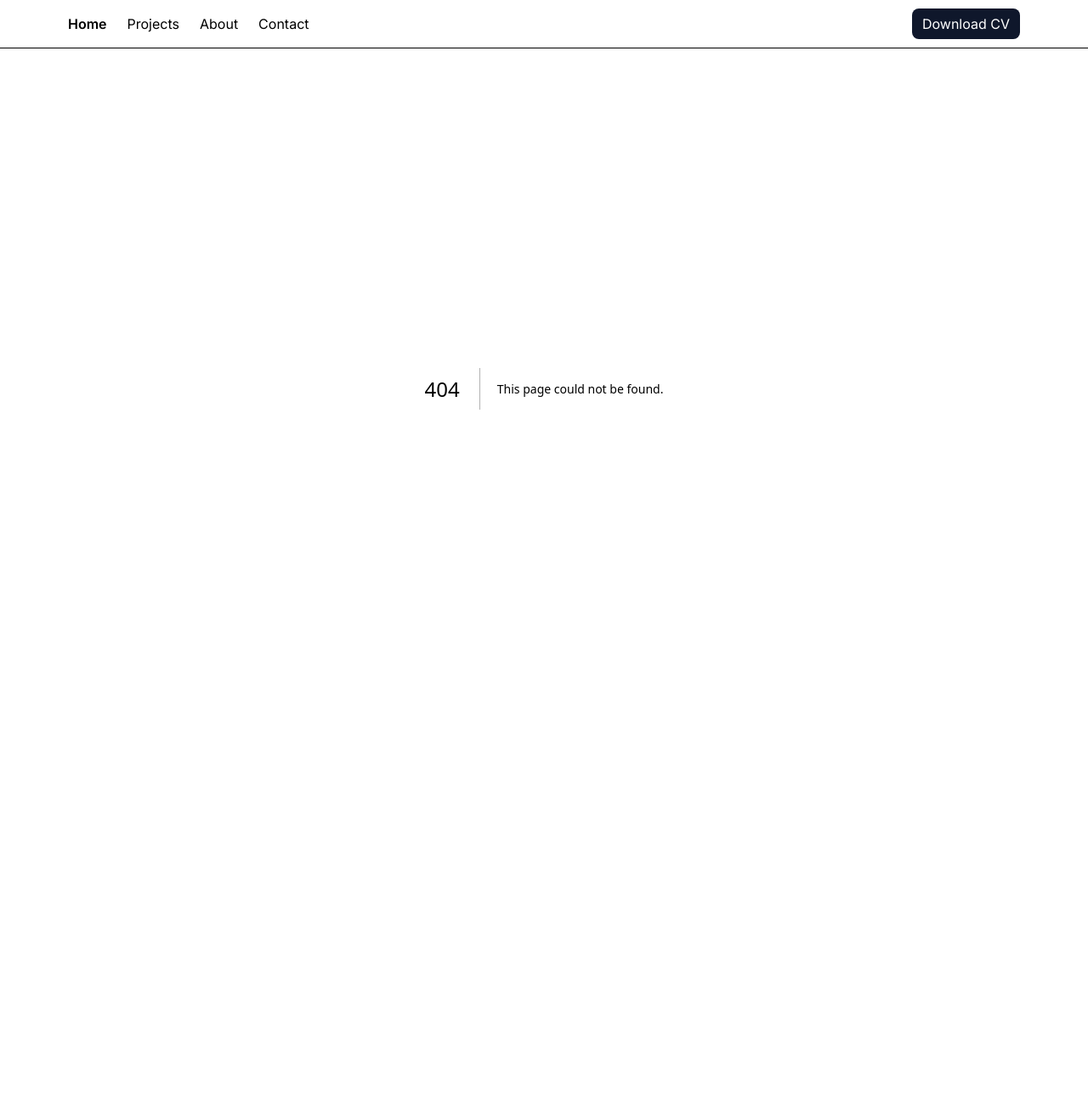
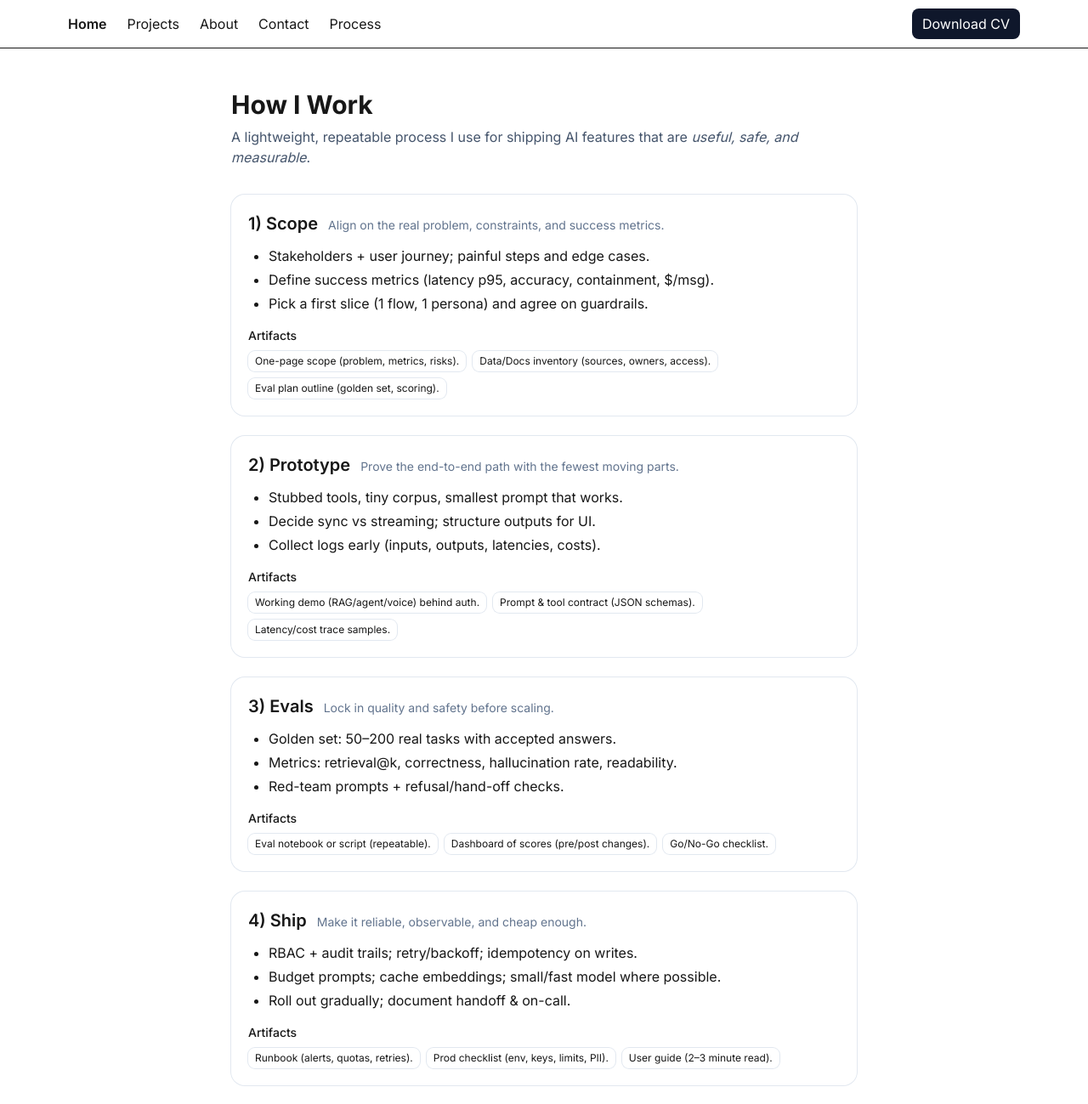
Before and after one commit to bugfreewaldo/osvaldo-portfolio, a Next.js app: page /process in a window 1280 px wide. Before the commit this address had no page. Shown: the top 1299 px of the page at 85% size. Before the commit the page ends 857 px from the top, so only its background shows below. Built offline with nearby package versions, Linux system fonts and the light colour scheme.

Commit message:
sitemap: add/process

```diff
--- a/src/app/about/page.tsx
+++ b/src/app/about/page.tsx
@@ -1,3 +1,4 @@
+import Testimonials from "../components/Testimonials";
 export const metadata = { title: "About & Education" };
 
 // ---------- Education ----------
@@ -167,6 +168,8 @@ export default function AboutPage() {
           Tip: list only items relevant to AI/engineering or that signal rigor (cloud, data, security).
         </p>
       </section>
+      <Testimonials />
+
     </main>
   );
 }
--- /dev/null
+++ b/src/app/components/Testimonials.tsx
@@ -0,0 +1,59 @@
+export type Testimonial = {
+  quote: string;
+  name: string;
+  title?: string;
+  link?: string; // LinkedIn, etc.
+};
+
+const TESTIMONIALS: Testimonial[] = [
+  {
+    quote:
+      "Waldo translates vague business needs into shippable AI systems. Latency, cost, and safety are always under control.",
+    name: "Russell Diaz",
+    title: "Chief Executive Officer, Shining Image",
+    link: "https://www.linkedin.com/in/russell-diaz-38037a150/",
+  },
+  {
+    quote:
+      "Our team adopted his voice agent with minimal friction—clean handoffs and clear observability from day one.",
+    name: "Emily Strauss",
+    title: "Sales Manager, Shining Image",
+    link: "https://www.linkedin.com/in/emily-diaz-817370225/",
+  },
+  {
+    quote:
+      "The MILA RAG assistant shipped with proper evals and citations. Clinicians trusted it because the UX was measured.",
+    name: "Dr. Jorge NG Chinkee",
+    title: "Chief Medical Officer, Hospital Materno Infantil José Domingo de Obaldía",
+    link: "https://www.linkedin.com/in/jorge-ng-chinkee-a9413a61/",
+  },
+];
+
+export default function Testimonials() {
+  return (
+    <section className="mt-12">
+      <h2 className="text-2xl font-bold">Testimonials</h2>
+      <div className="grid sm:grid-cols-2 gap-6 mt-6">
+        {TESTIMONIALS.map((t) => (
+          <figure key={t.name} className="p-5 rounded-2xl ring-1 ring-slate-200 dark:ring-slate-800">
+            <blockquote className="text-slate-700 dark:text-slate-200">
+              “{t.quote}”
+            </blockquote>
+            <figcaption className="mt-4 text-sm text-slate-500">
+              <div className="font-medium text-slate-700 dark:text-slate-300">
+                {t.link ? (
+                  <a href={t.link} target="_blank" rel="noopener noreferrer" className="underline">
+                    {t.name}
+                  </a>
+                ) : (
+                  t.name
+                )}
+              </div>
+              {t.title && <div>{t.title}</div>}
+            </figcaption>
+          </figure>
+        ))}
+      </div>
+    </section>
+  );
+}
--- a/src/app/layout.tsx
+++ b/src/app/layout.tsx
@@ -50,6 +50,7 @@ export default function RootLayout({ children }: { children: React.ReactNode })
   <Link href="/projects">Projects</Link>
   <Link href="/about">About</Link> {/* ← added */}
   <Link href="/contact">Contact</Link>
+  <Link href="/process">Process</Link>
   <a
     href="/Osvaldo_Restrepo_Resume.pdf"
     target="_blank"
--- /dev/null
+++ b/src/app/process/page.tsx
@@ -0,0 +1,124 @@
+export const metadata = { title: "How I Work — Process" };
+
+type Phase = {
+  title: string;
+  goal: string;
+  bullets: string[];
+  artifacts: string[];
+};
+
+const PHASES: Phase[] = [
+  {
+    title: "1) Scope",
+    goal: "Align on the real problem, constraints, and success metrics.",
+    bullets: [
+      "Stakeholders + user journey; painful steps and edge cases.",
+      "Define success metrics (latency p95, accuracy, containment, $/msg).",
+      "Pick a first slice (1 flow, 1 persona) and agree on guardrails.",
+    ],
+    artifacts: [
+      "One-page scope (problem, metrics, risks).",
+      "Data/Docs inventory (sources, owners, access).",
+      "Eval plan outline (golden set, scoring).",
+    ],
+  },
+  {
+    title: "2) Prototype",
+    goal: "Prove the end-to-end path with the fewest moving parts.",
+    bullets: [
+      "Stubbed tools, tiny corpus, smallest prompt that works.",
+      "Decide sync vs streaming; structure outputs for UI.",
+      "Collect logs early (inputs, outputs, latencies, costs).",
+    ],
+    artifacts: [
+      "Working demo (RAG/agent/voice) behind auth.",
+      "Prompt & tool contract (JSON schemas).",
+      "Latency/cost trace samples.",
+    ],
+  },
+  {
+    title: "3) Evals",
+    goal: "Lock in quality and safety before scaling.",
+    bullets: [
+      "Golden set: 50–200 real tasks with accepted answers.",
+      "Metrics: retrieval@k, correctness, hallucination rate, readability.",
+      "Red-team prompts + refusal/hand-off checks.",
+    ],
+    artifacts: [
+      "Eval notebook or script (repeatable).",
+      "Dashboard of scores (pre/post changes).",
+      "Go/No-Go checklist.",
+    ],
+  },
+  {
+    title: "4) Ship",
+    goal: "Make it reliable, observable, and cheap enough.",
+    bullets: [
+      "RBAC + audit trails; retry/backoff; idempotency on writes.",
+      "Budget prompts; cache embeddings; small/fast model where possible.",
+      "Roll out gradually; document handoff & on-call.",
+    ],
+    artifacts: [
+      "Runbook (alerts, quotas, retries).",
+      "Prod checklist (env, keys, limits, PII).",
+      "User guide (2–3 minute read).",
+    ],
+  },
+  {
+    title: "5) Observe & Improve",
+    goal: "Close the loop with data and user feedback.",
+    bullets: [
+      "Logs → weekly review (top failures, slow traces, costs).",
+      "Shadow tests on new prompts/models behind a flag.",
+      "Quarterly cleanup: dead prompts, unused tools, docs drift.",
+    ],
+    artifacts: [
+      "Weekly ops report (latency, errors, $).",
+      "Backlog of improvements with estimates.",
+      "Changelog (what shipped, when, impact).",
+    ],
+  },
+];
+
+export default function ProcessPage() {
+  return (
+    <main className="max-w-3xl mx-auto px-4 py-12">
+      <h1 className="text-3xl font-bold">How I Work</h1>
+      <p className="text-slate-600 mt-2">
+        A lightweight, repeatable process I use for shipping AI features that are <em>useful, safe, and measurable</em>.
+      </p>
+
+      <div className="mt-8 space-y-6">
+        {PHASES.map((p) => (
+          <section key={p.title} className="p-5 rounded-2xl ring-1 ring-slate-200 dark:ring-slate-800">
+            <div className="flex items-baseline gap-3">
+              <h2 className="text-xl font-semibold">{p.title}</h2>
+              <span className="text-sm text-slate-500">{p.goal}</span>
+            </div>
+
+            <ul className="list-disc pl-6 mt-3 space-y-1">
+              {p.bullets.map((b) => (
+                <li key={b}>{b}</li>
+              ))}
+            </ul>
+
+            <div className="mt-4">
+              <div className="text-sm font-medium">Artifacts</div>
+              <div className="flex flex-wrap gap-2 mt-2">
+                {p.artifacts.map((a) => (
+                  <span key={a} className="text-xs px-2 py-1 rounded-lg ring-1 ring-slate-200 dark:ring-slate-700">
+                    {a}
+                  </span>
+                ))}
+              </div>
+            </div>
+          </section>
+        ))}
+      </div>
+
+      <p className="text-xs text-slate-500 mt-6">
+        Want details? See project pages for metrics, prompts, and ops notes.
+      </p>
+    </main>
+  );
+}
--- a/src/app/sitemap.ts
+++ b/src/app/sitemap.ts
@@ -6,6 +6,8 @@ export default function sitemap() {
     { url: `${base}/projects`, lastModified: new Date(), changeFrequency: "weekly", priority: 0.8 },
     { url: `${base}/about`, lastModified: new Date(), changeFrequency: "yearly", priority: 0.4 },
     { url: `${base}/contact`, lastModified: new Date(), changeFrequency: "yearly", priority: 0.3 },
+    { url: `${base}/process`, lastModified: new Date(), changeFrequency: "yearly", priority: 0.5 },
+
 
     // Project detail pages
     { url: `${base}/projects/mila-neonatal-llm`, lastModified: new Date(), changeFrequency: "monthly", priority: 0.7 },
```
